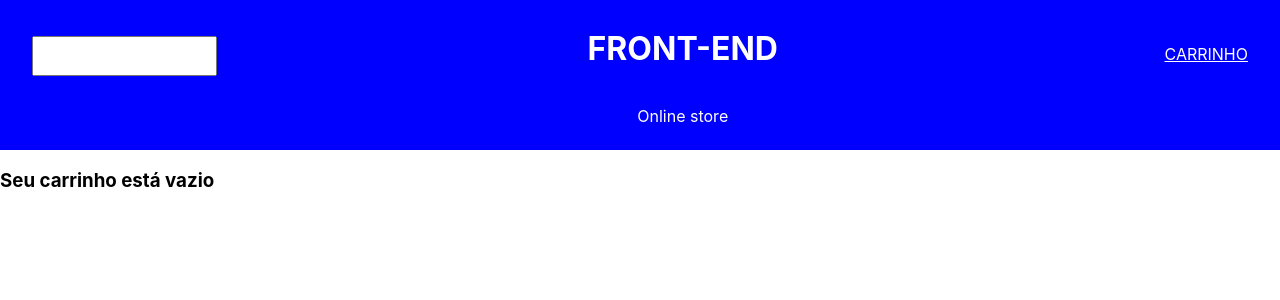
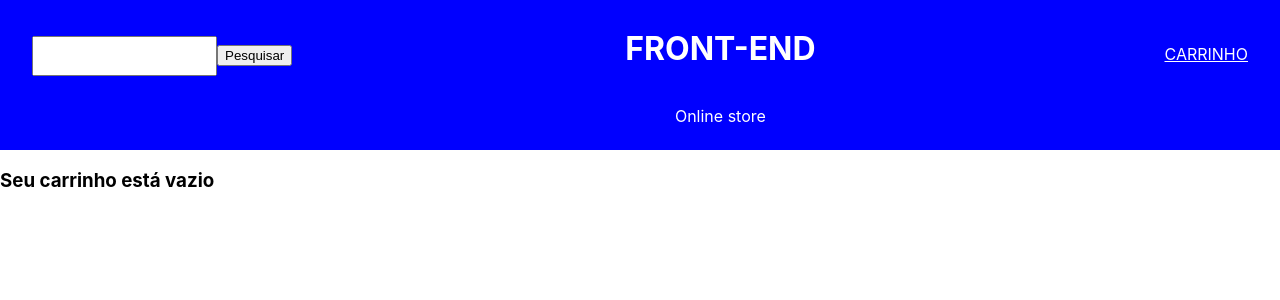
Before and after one commit to gabrielamaqu/frontend, a React (Vite) app: page /cart in a window 1280 px wide. Shown: the top 300 px of the page. Built offline with nearby package versions, Linux system fonts and the light colour scheme.

Commit message:
requisito 5

```diff
--- a/src/App.tsx
+++ b/src/App.tsx
@@ -1,5 +1,5 @@
 import { Route, Routes } from 'react-router-dom';
-import React, { useEffect, useState } from 'react';
+import { useState } from 'react';
 import './App.css';
 import Home from './pages/home';
 import Cart from './pages/cart';
@@ -10,17 +10,11 @@ function App() {
   const [listProducts, setListProducts] = useState<Product[]>([]);
   const [listProductsCart, setListProductsCart] = useState<Product[]>([]);
 
-  // // useEffect implementada só para passar no lint, caso não o setListProducts iria acusar, que foi chamado e nunca declarado. Apagar quando for criar outros requisitos
-  useEffect(() => {
-    const carregarLista = () => {
-      setListProducts((prevList) => [...prevList]);
-    };
-    carregarLista();
-  }, []);
+  // O Layout atualiza o setListProducts com os produtos correspondente a pesquisa do usuario e passa a informação para a home renderizar
 
   return (
     <Routes>
-      <Route path="/" element={ <Layout /> }>
+      <Route path="/" element={ <Layout setListProducts={ setListProducts } /> }>
         <Route
           index
           element={ <Home
--- a/src/components/layout/index.tsx
+++ b/src/components/layout/index.tsx
@@ -1,11 +1,45 @@
 import { NavLink, Outlet } from 'react-router-dom';
 import './layout.css';
+import { useState } from 'react';
+import { getProductsFromCategoryAndQuery } from '../../services/api';
 
-function Layout() {
+function Layout({ setListProducts }: any) {
+  const [inputSearch, setInputSearch] = useState('');
+
+  // Captura o input para a pesquisa
+  const handleChange = (e: any) => {
+    setInputSearch(e.target.value);
+  };
+
+  // Usa o input do usuario para fazer a requisição para a API
+  const handleClick = async (e: any) => {
+    e.preventDefault();
+    try {
+      const data = await getProductsFromCategoryAndQuery('MBL', inputSearch);
+      if (data.results.length === 0) {
+        setListProducts([]);
+      } else {
+        setListProducts(data.results);
+      }
+    } catch (error) {
+      console.log('Erro ao buscar API de produtos ', error);
+      setListProducts([]);
+    }
+  };
+
   return (
     <div className="container-layout">
       <div className="container-header">
-        <input className="input-layout" type="text" />
+        <div>
+          <input
+            id="searchInput"
+            onChange={ handleChange }
+            className="input-layout"
+            type="text"
+            data-testid="query-input"
+          />
+          <button onClick={ handleClick } data-testid="query-button">Pesquisar</button>
+        </div>
         <header className="container-title-header">
           <h1>FRONT-END</h1>
           <p>Online store</p>
--- a/src/pages/home/index.tsx
+++ b/src/pages/home/index.tsx
@@ -14,7 +14,10 @@ function Home({ listProducts, setListProductsCart }: HomeProps) {
   // // função implementada só para passar no lint, caso não o setListProducts iria acusar, que foi chamado e nunca declarado. Apagar quando for criar outros requisitos
   const handleAddToCart = () => {
     const objToAdd : Product = {
-      name: 'bola',
+      title: 'bola',
+      id: 0,
+      price: 0,
+      thumbnail: '',
     };
     setListProductsCart((prevList) => [...prevList, objToAdd]);
   };
@@ -40,18 +43,27 @@ function Home({ listProducts, setListProductsCart }: HomeProps) {
 
   return (
     <div className="home-page">
-      {listProducts.length === 0 ? (
+      { listProducts.length === 0 ? (
         <h3 data-testid="home-initial-message">
           Digite algum termo de pesquisa ou escolha uma categoria.
         </h3>
       ) : (
-        // Renderizar a lista de produtos quando não estiver vazia
-        // Coloque aqui o código para renderizar a lista de produtos
-        // Apague este h3 abaixo após pegar a lista
-        <h3>Lista com produtos</h3>
+        <main>
+          {listProducts.map((product) => (
+            <div key={ product.id } data-testid="product">
+              <img src={ product.thumbnail } alt={ product.title } />
+              <h3>{ product.title }</h3>
+              <span>
+                Preço: R$
+                { product.price }
+              </span>
+            </div>
+          ))}
+        </main>
       )}
       {/* botão de teste para o carrinho */}
       <button onClick={ handleAddToCart }>ADD TO CAR</button>
+
       <aside className="categories">
         <h3>Categorias</h3>
         <div>
@@ -66,6 +78,7 @@ function Home({ listProducts, setListProductsCart }: HomeProps) {
           ))}
         </div>
       </aside>
+
     </div>
   );
 }
```
Also changed, not shown: src/utils/types.ts (+4 -3 lines), src/pages/home/home.css (line endings or trailing spaces).
